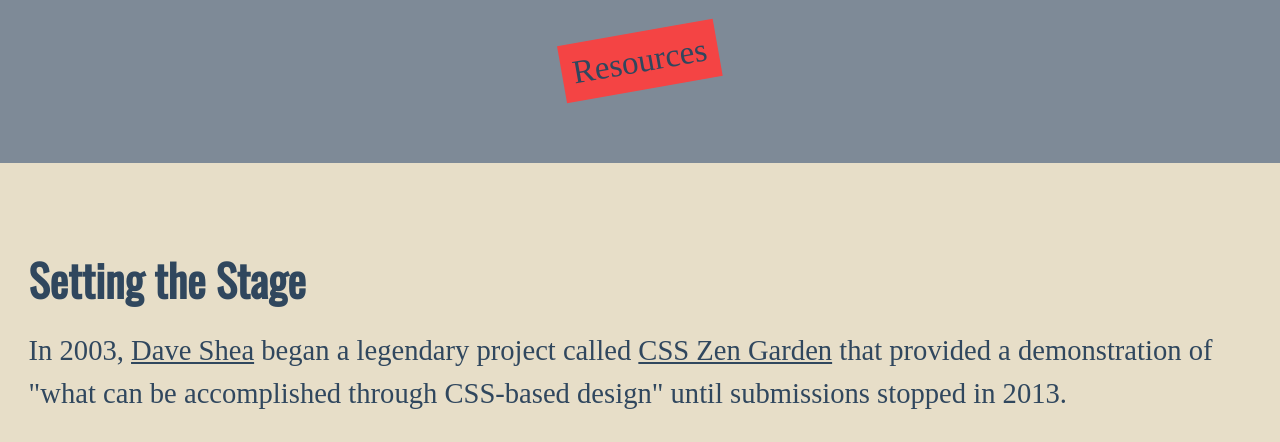
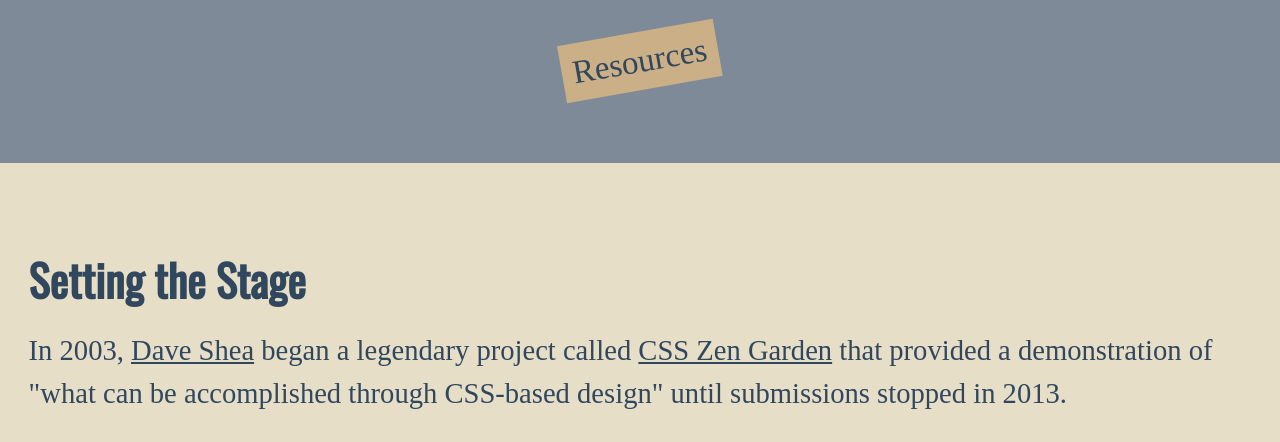
Before and after one commit to Eracom-ID481/style-stage-simonpinkas, a plain HTML site: page index.html in a window 1280 px wide. Shown: the part 738-1180 px from the top of the page. Drawn offline with nearby package versions, Linux system fonts and the light colour scheme; a web font is replaced by a local one.

Commit message:
Update style.css

```diff
--- a/style.css
+++ b/style.css
@@ -68,9 +68,8 @@ select {
   */
   --primary-dark: #30475e;
   --primary-light: #7e8a97;
-  --secondary-dark: #f44444;
+  --secondary-dark: #cbaf87;
   --secondary-light: #e7dec8;
-
 }
 
 html {
```
